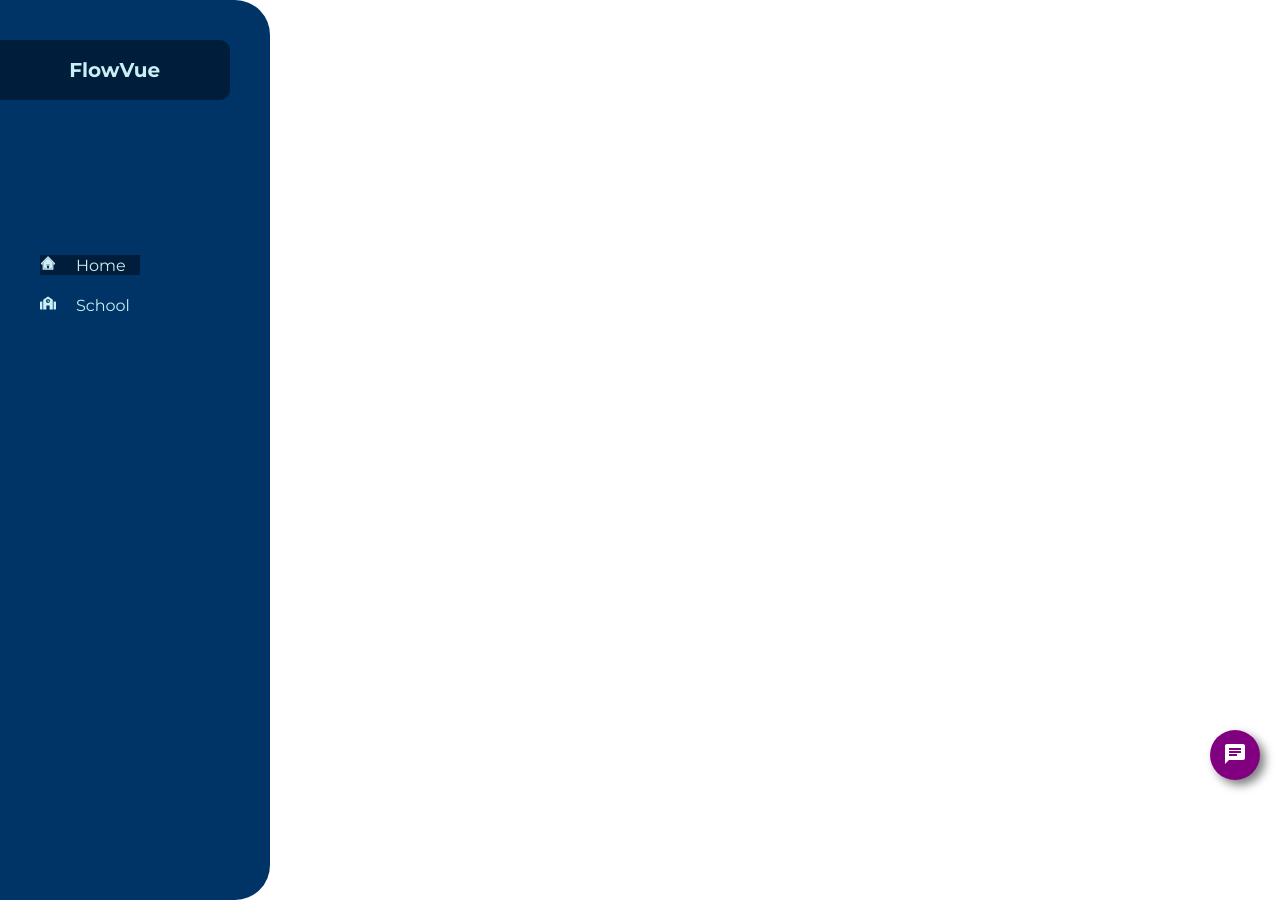
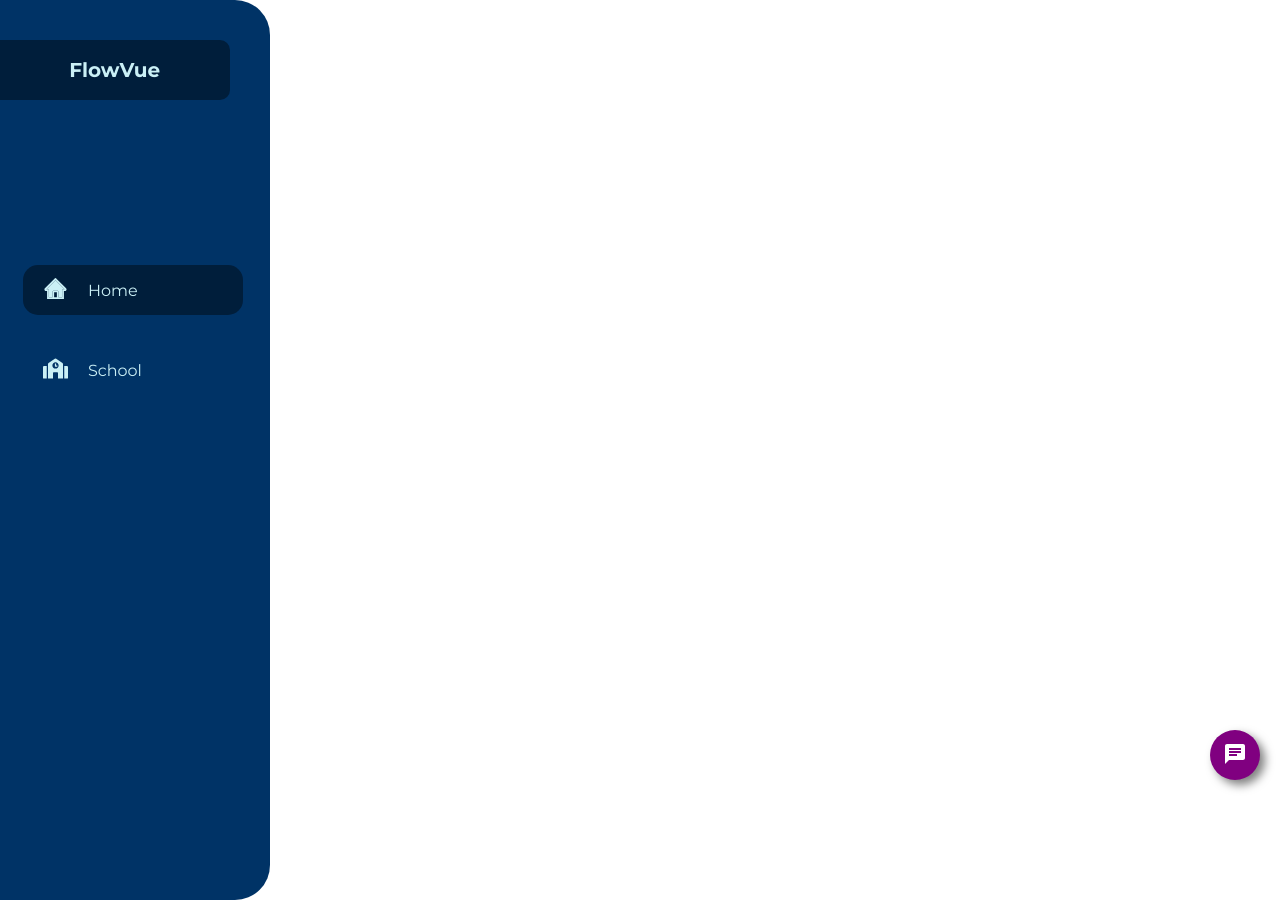
Before and after one commit to Dawidsjd/Automatizasion, a React (Create React App) app: page /HomeDashboard in a window 1280 px wide. Built offline with nearby package versions, Linux system fonts and the light colour scheme.

Commit message:
left panel edit v1

```diff
--- a/src/Components/features/LeftPanelDashboard/LeftPanelDashboard.jsx
+++ b/src/Components/features/LeftPanelDashboard/LeftPanelDashboard.jsx
@@ -38,7 +38,7 @@ class LeftPanelDashboard extends Component {
                 }
               >
                 <i>
-                  <AiTwotoneHome />
+                  <AiTwotoneHome style={{ width: "25px", height: "25px" }} />
                 </i>{" "}
                 Home
               </NavLink>
@@ -51,7 +51,7 @@ class LeftPanelDashboard extends Component {
                 }
               >
                 <i>
-                  <FaSchool />
+                  <FaSchool style={{ width: "25px", height: "25px" }} />
                 </i>
                 School
               </NavLink>
--- a/src/Components/features/LeftPanelDashboard/styles.css
+++ b/src/Components/features/LeftPanelDashboard/styles.css
@@ -2,23 +2,28 @@
   list-style: none;
   padding: 0 20px;
   position: relative;
-  text-decoration: none;
 }
 
 #navbar li {
-  margin: 20px;
+  margin: 30px;
 }
 
 .link-active {
+  width: 200px;
+  height: 50px;
+  padding-left: 20px;
   color: #caf0f6;
   background: #001e3b;
   text-decoration: none;
-  width: 100px;
+  border-radius: 15px;
   display: flex;
   align-items: center;
 }
 
 .link {
+  padding-left: 20px;
+  width: 200px;
+  height: 50px;
   text-decoration: none;
   color: #caf0f6;
   display: flex;
--- a/src/Components/features/LeftPanelDashboard/styles.js
+++ b/src/Components/features/LeftPanelDashboard/styles.js
@@ -30,4 +30,5 @@ export const StyledLogo = styled("p")(({ theme }) => ({
 export const StyledNav = styled("nav")(({ theme }) => ({
   position: "relative",
   top: "15%",
+  right: "10%",
 }));
```
